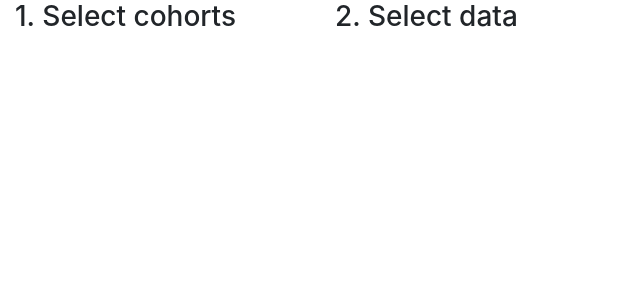
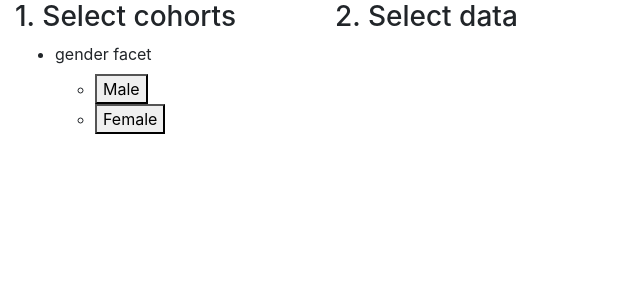
Before and after one commit to sidohaakma/molgenis-app-lifelines-webshop, a Vue app: page / in a window 1280 px wide. Shown: the top 300 px of the page, without its empty margins (0-640 px from the left). Built offline with nearby package versions, Linux system fonts and the light colour scheme.

Commit message:
setup gender facet ui

```diff
--- /dev/null
+++ b/src/components/facets/GenderFacet.vue
@@ -0,0 +1,34 @@
+<template>
+  <div id="age-facet" class="facet-container">
+      <label for="gender-options">{{ label }}</label>
+      <ul id="gender-options">
+          <li v-for="option in options" :key=option.value>
+              <facet-option :text="option.text" />
+          </li>
+      </ul>
+  </div>
+</template>
+
+<script>
+import Vue from 'vue'
+import FacetOption from './components/FacetOption.vue'
+
+export default Vue.extend({
+  name: 'GenderFacet',
+  components: { FacetOption },
+  props: {
+    label: {
+      type: String,
+      required: true
+    },
+    options: {
+      type: Array,
+      required: true
+    },
+    value: {
+      type: Array,
+      default: () => []
+    }
+  }
+})
+</script>
--- /dev/null
+++ b/src/components/facets/components/FacetOption.vue
@@ -0,0 +1,21 @@
+<template>
+    <button class="ll-facet-option">{{ text }}</button>
+</template>
+
+<script>
+import Vue from 'vue'
+
+export default Vue.extend({
+  name: 'GenderFacet',
+  props: {
+    text: {
+      type: String,
+      required: true
+    },
+    isSelected: {
+      type: Boolean,
+      default: () => false
+    }
+  }
+})
+</script>
--- a/src/views/SidebarView.vue
+++ b/src/views/SidebarView.vue
@@ -1,13 +1,30 @@
 <template>
   <div id="Sidebar-view">
     <h3>1. Select cohorts</h3>
+    <ul>
+      <li>
+        <gender-facet
+        label="gender facet"
+        :options="genderOptions"
+        />
+      </li>
+    </ul>
   </div>
 </template>
 
 <script>
 import Vue from 'vue'
+import GenderFacet from '../components/facets/GenderFacet.vue'
 
 export default Vue.extend({
-  name: 'SidebarView'
+  name: 'SidebarView',
+  components: { GenderFacet },
+  data () {
+    return {
+      genderOptions: [
+        { value: '1', text: 'Male' }, { value: '2', text: 'Female' }
+      ]
+    }
+  }
 })
 </script>
```
